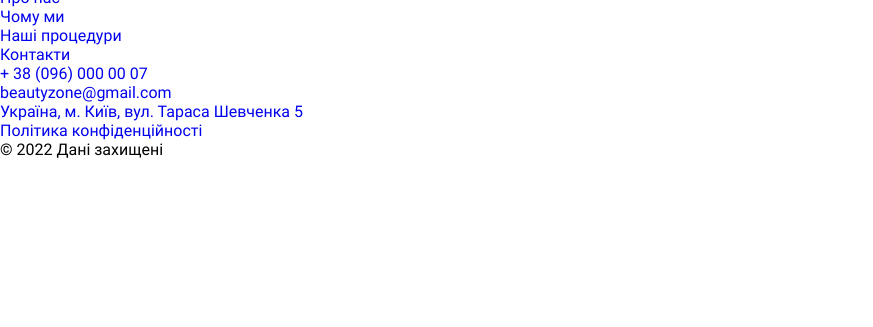
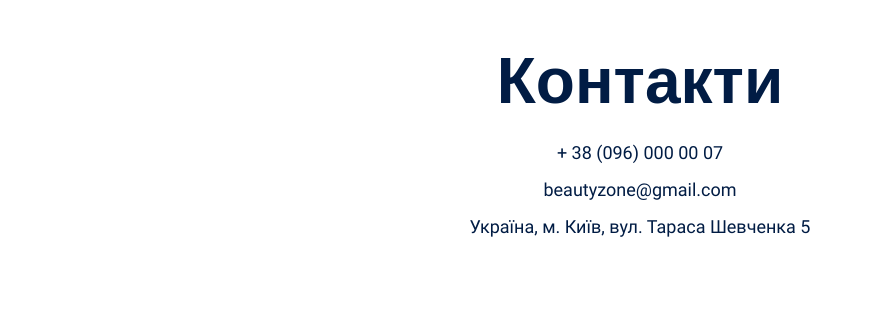
Before and after one commit to DevArsen/beauty_zone_clinic, a website: page index.html in a window 1280 px wide. Shown: the part 6161-6488 px from the top of the page, without its empty margins (0-873 px from the left). Before the commit the page ends 6320 px from the top, so only its background shows below. Drawn offline with Linux system fonts and the light colour scheme.

Commit message:
Add contacts section

```diff
--- a/index.html
+++ b/index.html
@@ -20,7 +20,7 @@
               <li><a class="link" href="#">Про нас</a></li>
               <li><a class="link" href="#">Чому ми</a></li>
               <li><a class="link" href="#">Наші процедури</a></li>
-              <li><a class="link" href="#">Контакти</a></li>
+              <li><a class="link" href="#contacts">Контакти</a></li>
             </ul>
             <a href=""></a>
             <a href=""></a>
@@ -125,8 +125,33 @@
             <a href="#">політикою конфіденційності</a>
           </p>
         </div>
-      </section>
-    </main>
+        </section>
+        <section class="contacts-section" id="contacts">
+          <div class="container">
+            <h2 class="contacts-title">Контакти</h2>
+            <ul class="contacts-list">
+              <li>
+                <a class="contacts-link" href="tel:+380960000007"
+                  >+ 38 (096) 000 00 07</a
+                >
+              </li>
+              <li>
+                <a class="contacts-link" href="mailto:beautyzone@gmail.com"
+                  >beautyzone@gmail.com</a
+                >
+              </li>
+              <li>
+                <a
+                  class="contacts-link"
+                  target="_blank"
+                  href="https://maps.app.goo.gl/q9CrKASwzPFNq57y6"
+                  >Україна, м. Київ, вул. Тараса Шевченка 5</a
+                >
+              </li>
+            </ul>
+          </div>
+        </section>
+      </main>
     <footer>
       <nav>
         <a href="#"
@@ -136,7 +161,7 @@
           <li><a href="#">Про нас</a></li>
           <li><a href="#">Чому ми</a></li>
           <li><a href="#">Наші процедури</a></li>
-          <li><a href="#">Контакти</a></li>
+          <li><a href="#contacts">Контакти</a></li>
         </ul>
       </nav>
       <address>
--- a/style/style.css
+++ b/style/style.css
@@ -251,3 +251,31 @@ ul {
 .contact-form-text span {
   color: var(--color-prymary-cyan);
 }
+
+/* Contacts section */
+
+.contacts-section {
+  padding: 96px 0;
+}
+
+.contacts-title {
+  margin-bottom: 24px;
+  text-align: center;
+  color: var(--color-prymary-blue);
+}
+
+.contacts-list {
+  display: flex;
+  flex-direction: column;
+  align-items: center;
+  gap: 16px;
+  font-size: 18px;
+}
+
+.contacts-link {
+  color: var(--color-prymary-blue);
+}
+
+.contacts-link:hover {
+  color: var(--color-prymary-cyan);
+}
```
